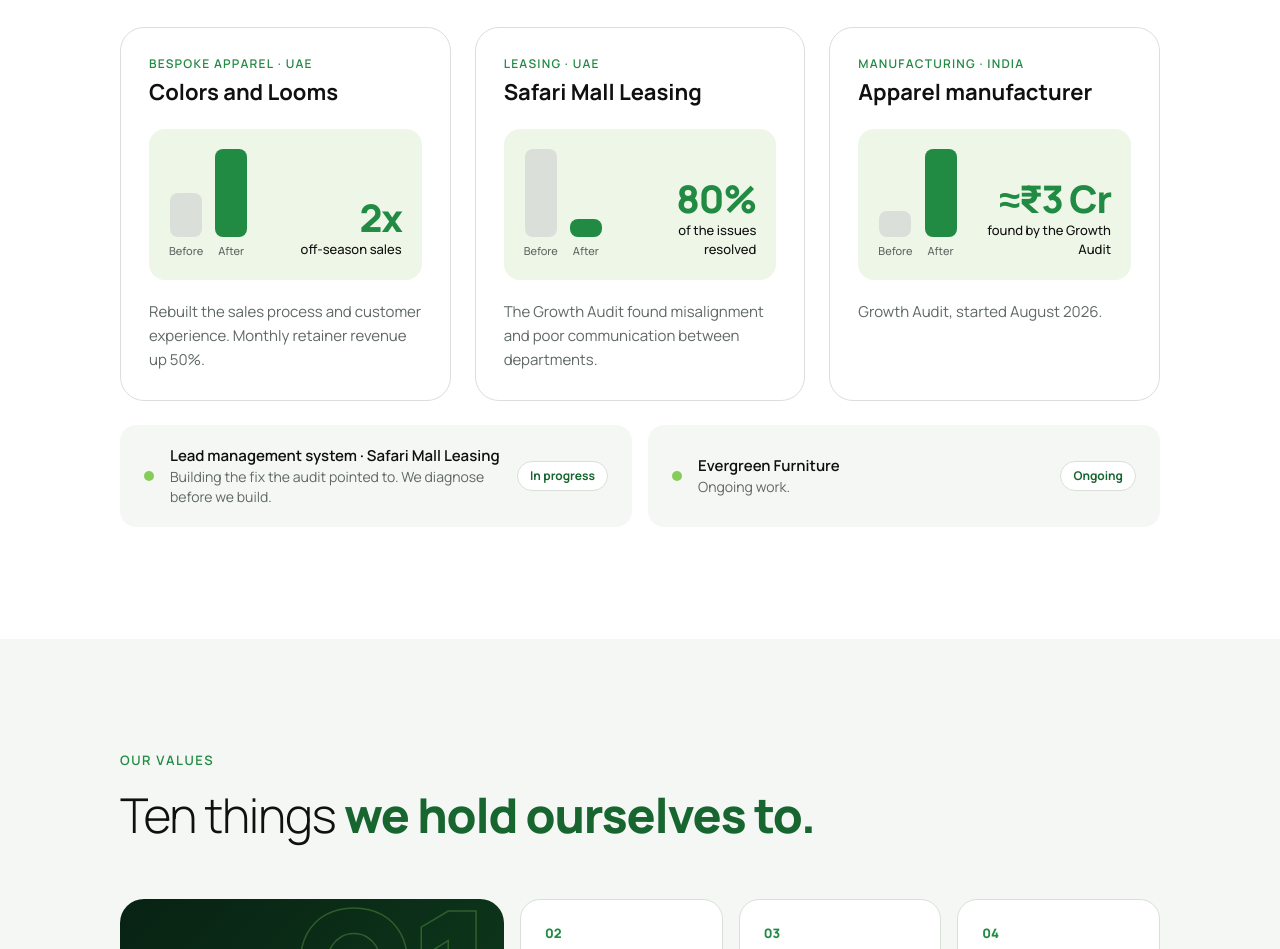
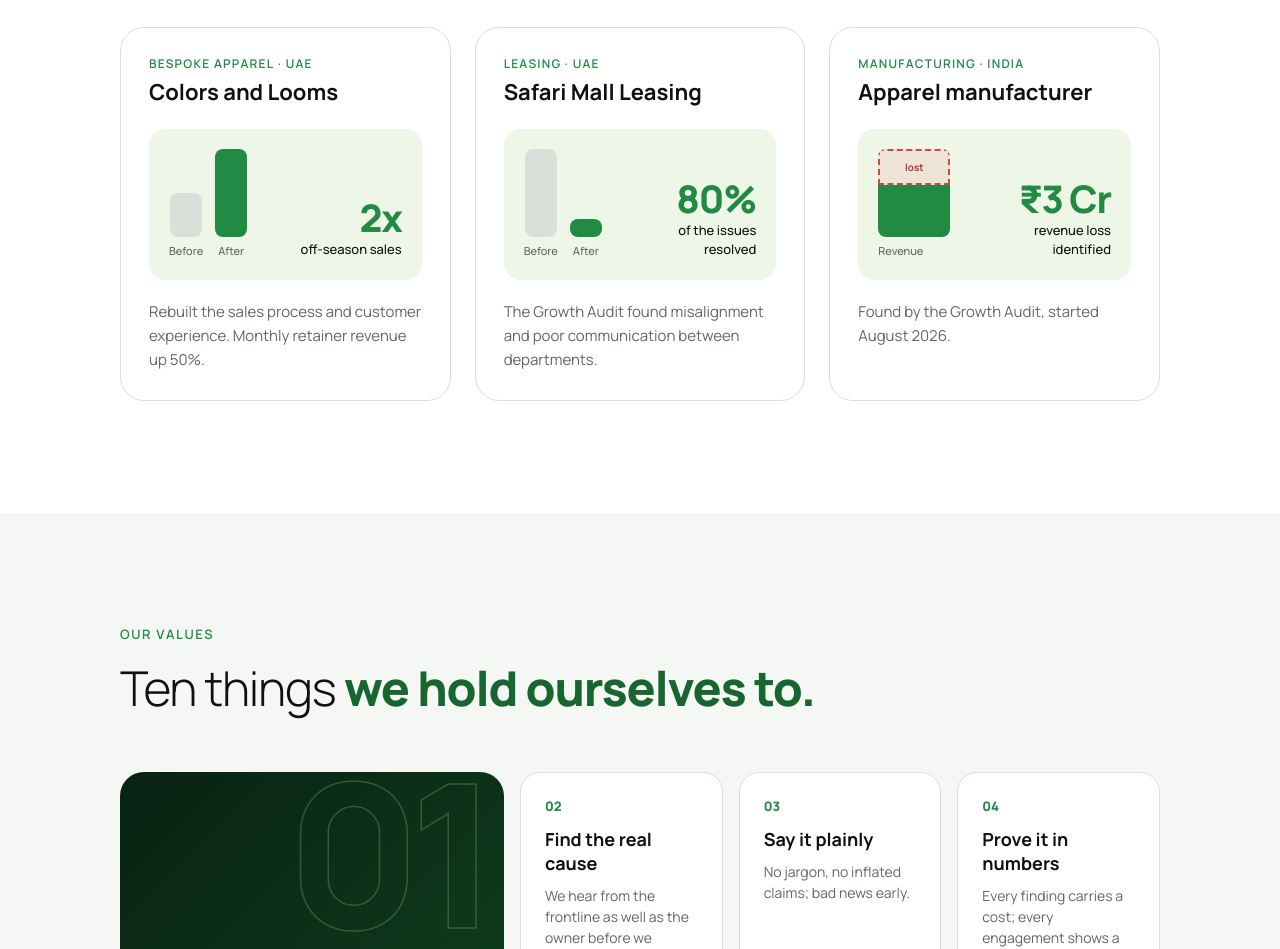
Before and after one commit to Ahamedshakir02/dotnot-solution, a Next.js app: page / in a window 1280 px wide. Shown: the part 6220-7169 px from the top of the page. Built offline with nearby package versions, Linux system fonts and the light colour scheme.

Commit message:
Show the ₹3 Cr result as a revenue loss found and drop the in-progress rows

```diff
--- a/src/components/home/Results.tsx
+++ b/src/components/home/Results.tsx
@@ -21,16 +21,11 @@ const cases = [
   {
     client: "Apparel manufacturer",
     sector: "Manufacturing · India",
-    number: "≈₹3 Cr",
-    label: "found by the Growth Audit",
-    bars: [26, 88],
-    did: "Growth Audit, started August 2026.",
+    number: "₹3 Cr",
+    label: "revenue loss identified",
+    bars: [],
+    did: "Found by the Growth Audit, started August 2026.",
   },
-];
-
-const inProgress = [
-  { name: "Lead management system · Safari Mall Leasing", text: "Building the fix the audit pointed to. We diagnose before we build.", status: "In progress" },
-  { name: "Evergreen Furniture", text: "Ongoing work.", status: "Ongoing" },
 ];
 
 export function Results() {
@@ -46,12 +41,25 @@ export function Results() {
               <h3 className="mt-1 text-[22px] font-bold">{c.client}</h3>
             </div>
             <div className="flex items-end gap-3 rounded-2xl bg-tint p-5">
-              {c.bars.map((h, k) => (
-                <span key={k} className="flex flex-col items-center gap-1.5">
-                  <span className="block w-8 rounded-lg" style={{ height: h, background: k ? "#218A43" : "#DADFDA" }} />
-                  <span className="text-[11px] font-medium text-muted">{k ? "After" : "Before"}</span>
+              {c.bars.length ? (
+                c.bars.map((h, k) => (
+                  <span key={k} className="flex flex-col items-center gap-1.5">
+                    <span className="block w-8 rounded-lg" style={{ height: h, background: k ? "#218A43" : "#DADFDA" }} />
+                    <span className="text-[11px] font-medium text-muted">{k ? "After" : "Before"}</span>
+                  </span>
+                ))
+              ) : (
+                // a loss the audit found: revenue with the lost part marked
+                <span className="flex flex-col gap-1.5" aria-hidden>
+                  <span className="flex h-[88px] w-[72px] flex-col overflow-hidden rounded-lg">
+                    <span className="flex flex-1 items-center justify-center border-2 border-dashed border-[#d64545] bg-[#d64545]/10 text-[10px] font-bold text-[#b33a3a]">
+                      lost
+                    </span>
+                    <span className="h-[52px] bg-[#218A43]" />
+                  </span>
+                  <span className="text-[11px] font-medium text-muted">Revenue</span>
                 </span>
-              ))}
+              )}
               <span className="ml-auto flex flex-col items-end text-right">
                 <span className="text-[38px] leading-none font-extrabold tracking-[-0.03em] text-brand">{c.number}</span>
                 <span className="mt-1 max-w-[130px] text-[13px] font-medium">{c.label}</span>
@@ -61,19 +69,6 @@ export function Results() {
           </li>
         ))}
       </ScrollRail>
-
-      <ul data-stagger className="mt-6 grid gap-4 md:grid-cols-2">
-        {inProgress.map((p) => (
-          <li key={p.name} className="grid grid-cols-[auto_1fr] items-center gap-x-4 gap-y-2.5 rounded-2xl bg-paper px-5 py-4 sm:flex sm:px-6 sm:py-5">
-            <span className="h-2.5 w-2.5 shrink-0 rounded-full bg-lime" />
-            <span className="flex flex-col">
-              <span className="text-[15px] font-semibold">{p.name}</span>
-              <span className="text-sm text-muted">{p.text}</span>
-            </span>
-            <span className="col-start-2 w-fit shrink-0 rounded-full border border-line bg-white px-3 py-1.5 text-xs font-bold text-gtext sm:ml-auto">{p.status}</span>
-          </li>
-        ))}
-      </ul>
     </Section>
   );
 }
```
